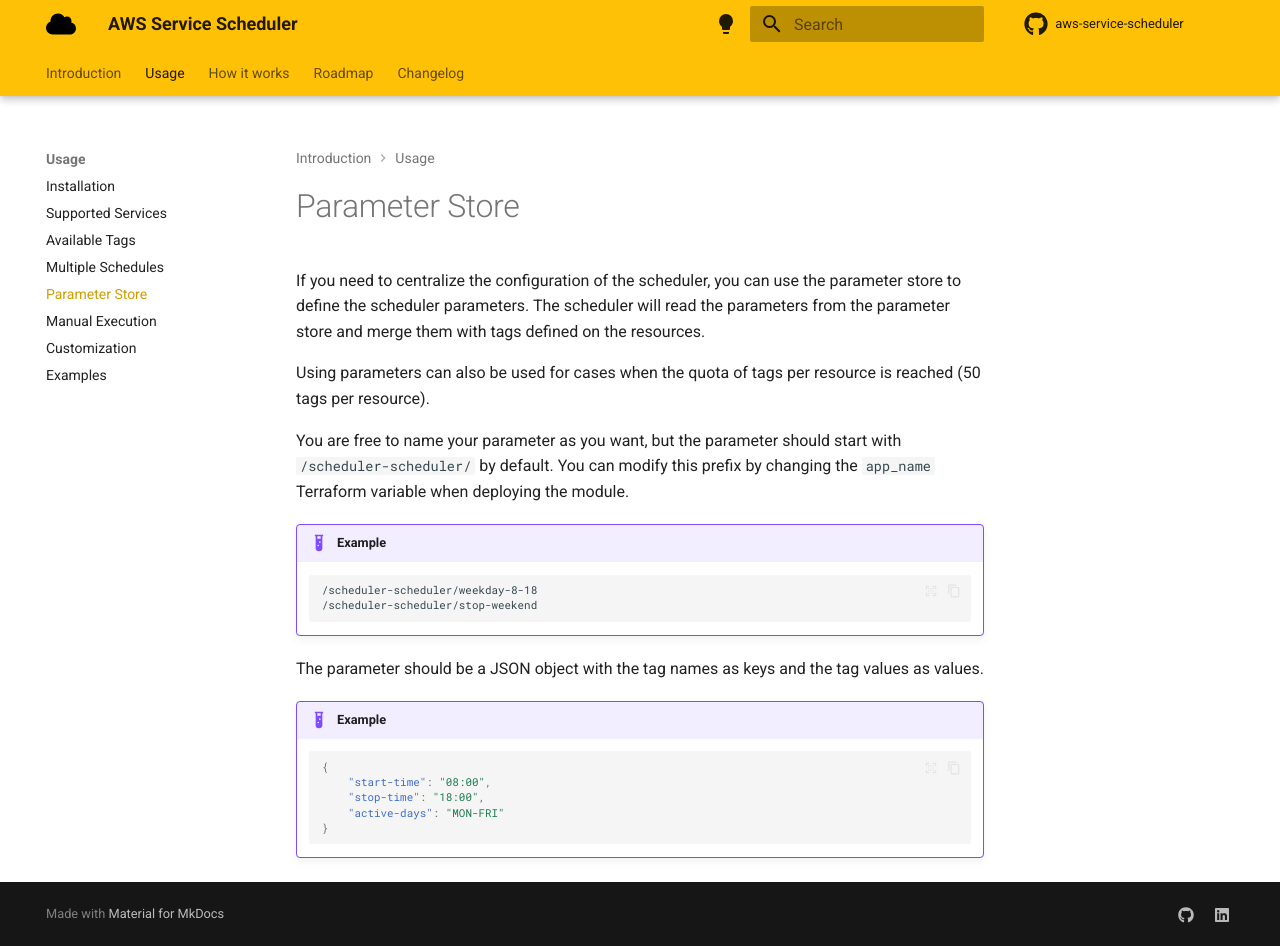
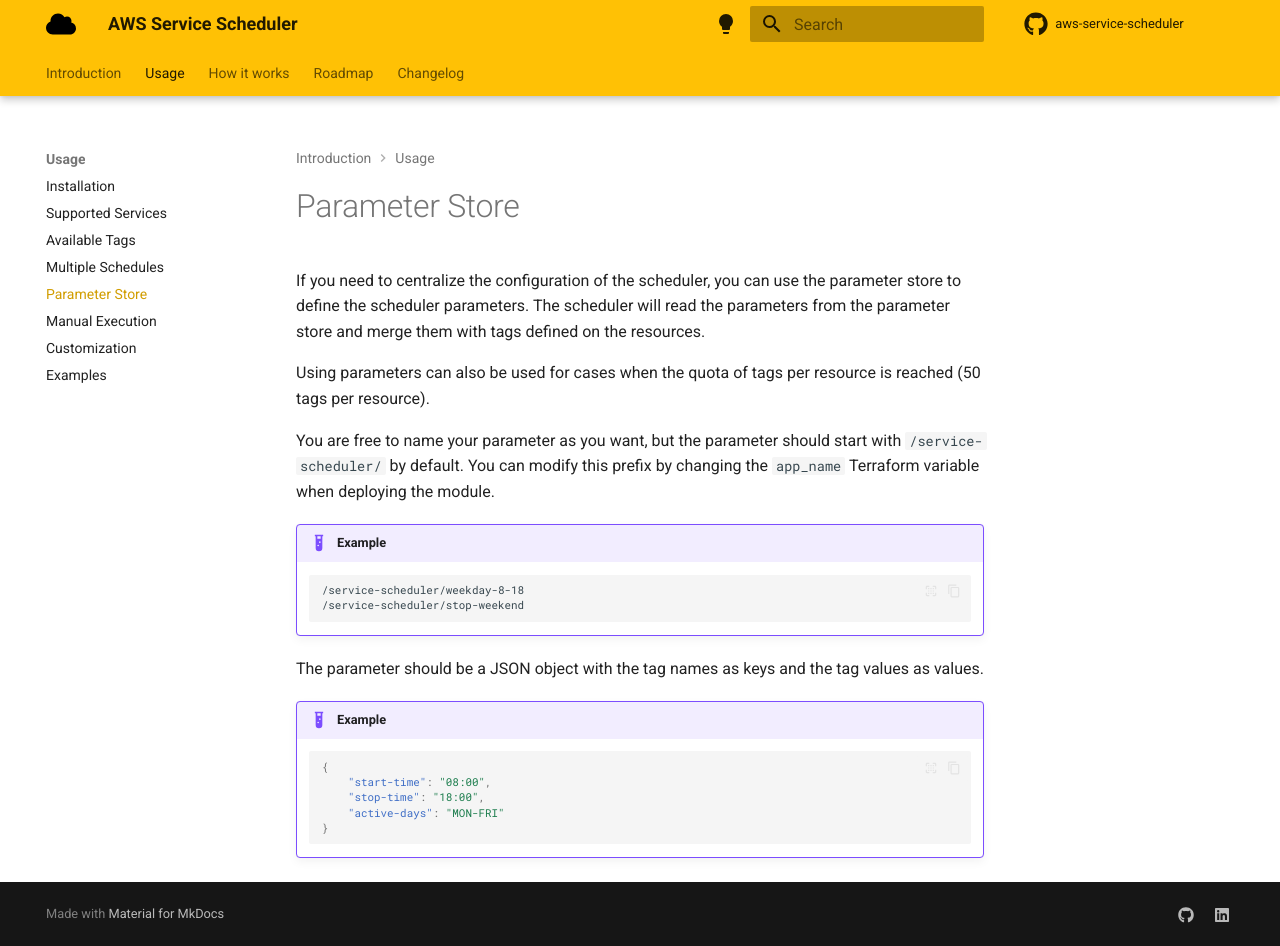
Before and after one commit to phergoualch/terraform-aws-service-scheduler, an MkDocs documentation site: the page built from docs/usage/parameter-store.md, in a window 1280 px wide and 946 px high. Built offline with MkDocs 1.6.1 and Material for MkDocs 9.7.7, drawn with Linux system fonts in a browser that asks for light colours; comment, search, counter and statistics services are not loaded.

Commit message:
docs: fixed ssm parameters name prefix

````diff
--- a/docs/usage/parameter-store.md
+++ b/docs/usage/parameter-store.md
@@ -4,12 +4,12 @@
 
 Using parameters can also be used for cases when the quota of tags per resource is reached (50 tags per resource).
 
-You are free to name your parameter as you want, but the parameter should start with `/scheduler-scheduler/` by default. You can modify this prefix by changing the `app_name` Terraform variable when deploying the module.
+You are free to name your parameter as you want, but the parameter should start with `/service-scheduler/` by default. You can modify this prefix by changing the `app_name` Terraform variable when deploying the module.
 
 !!! example
     ```
-    /scheduler-scheduler/weekday-8-18
-    /scheduler-scheduler/stop-weekend
+    /service-scheduler/weekday-8-18
+    /service-scheduler/stop-weekend
     ```
 
 The parameter should be a JSON object with the tag names as keys and the tag values as values.
````
Also changed, not shown: docs/usage/available-tags.md (+1 -1 lines).
